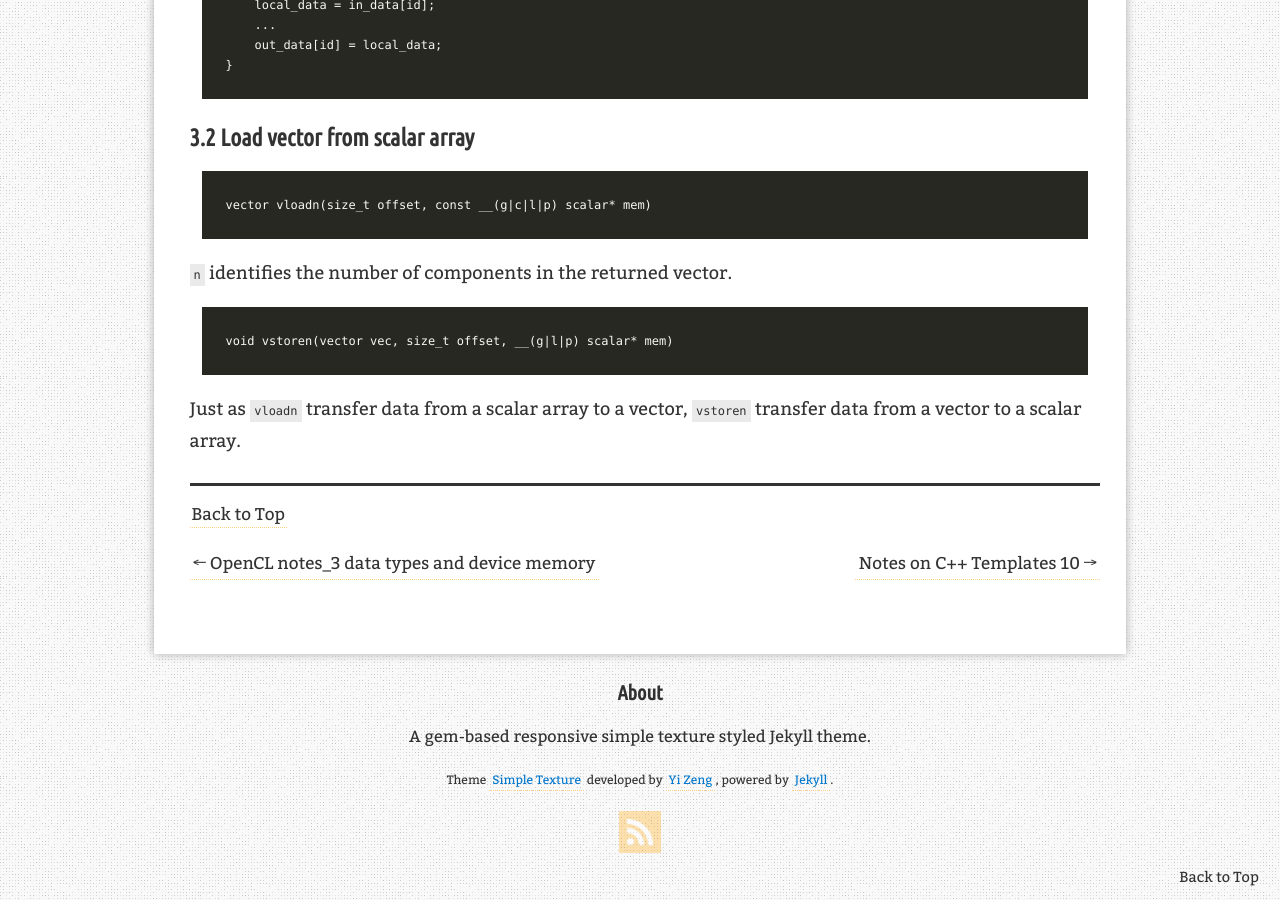
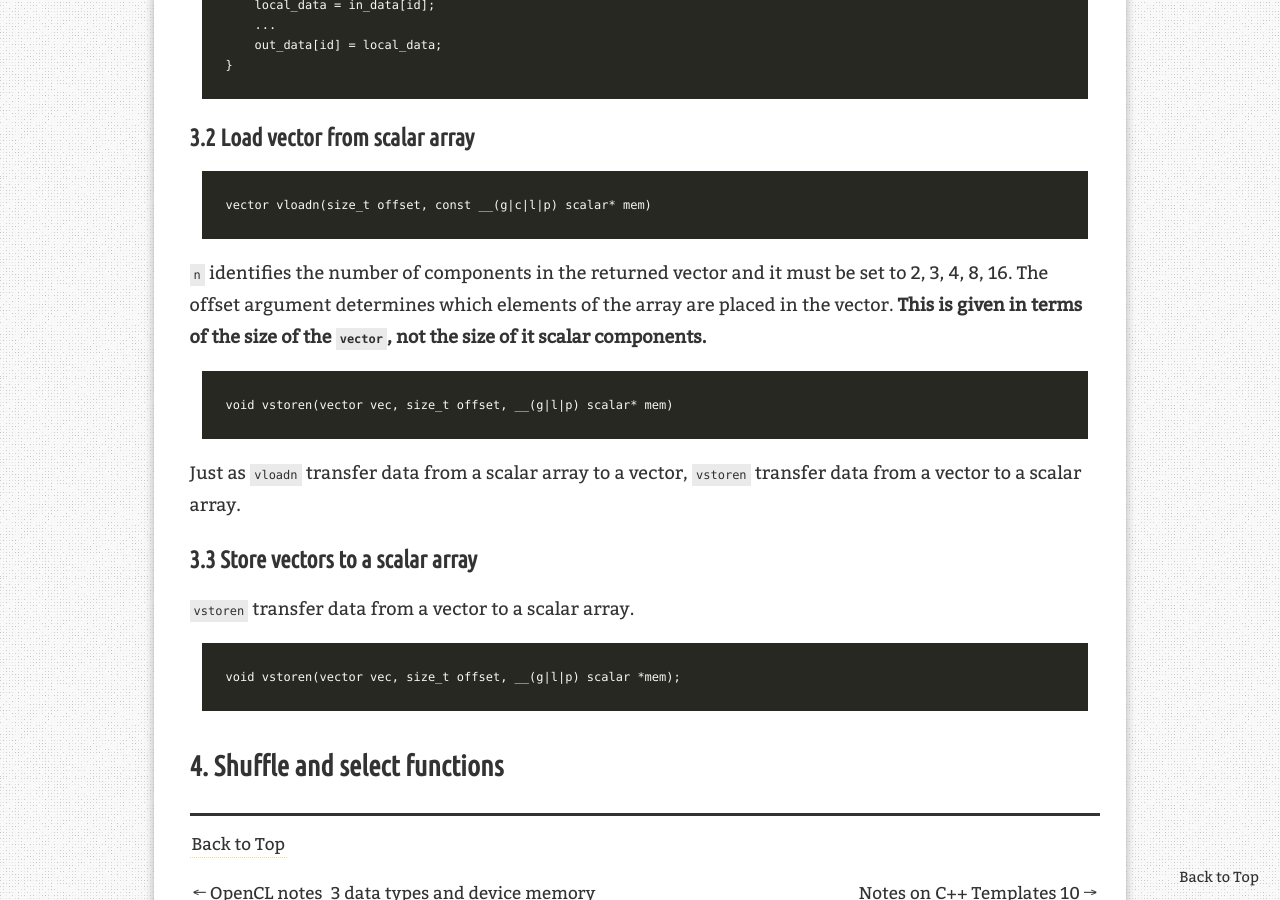
Before and after one commit to Aperjump/Aperjump.github.io, a Jekyll site: the page built from _posts/2018-01-18-OpenCL_4.md, in a window 1280 px wide and 900 px high, scrolled down 2622 px. Built offline with Jekyll 4.4.1, drawn with Linux system fonts in a browser that asks for light colours; nearby versions of some CDN libraries; comment, search, counter and statistics services are not loaded.

Commit message:
openCL_4

````diff
--- a/_posts/2018-01-18-OpenCL_4.md
+++ b/_posts/2018-01-18-OpenCL_4.md
@@ -93,8 +93,15 @@ __kernel void test (__global int4 *int_data, __global int4* out_data) {
 ```
 vector vloadn(size_t offset, const __(g|c|l|p) scalar* mem)
 ```
-`n` identifies the number of components in the returned vector.
+`n` identifies the number of components in the returned vector and it must be set to 2, 3, 4, 8, 16. The offset argument determines which elements of the array are placed in the vector. **This is given in terms of the size of the `vector`, not the size of it scalar components.**
 ```
 void vstoren(vector vec, size_t offset, __(g|l|p) scalar* mem)
 ```
 Just as `vloadn` transfer data from a scalar array to a vector, `vstoren` transfer data from a vector to a scalar array.
+### 3.3 Store vectors to a scalar array
+`vstoren` transfer data from a vector to a scalar array.
+```
+void vstoren(vector vec, size_t offset, __(g|l|p) scalar *mem);
+```
+
+## 4. Shuffle and select functions
````
